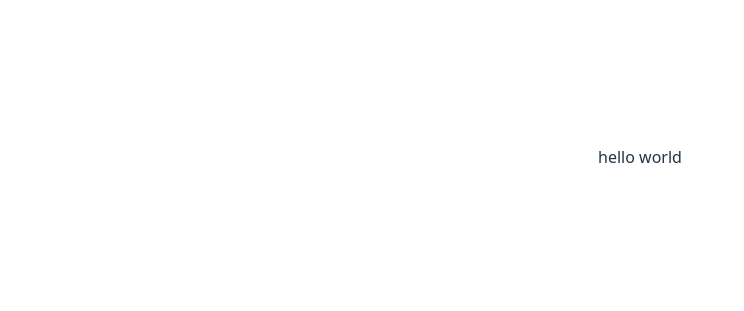
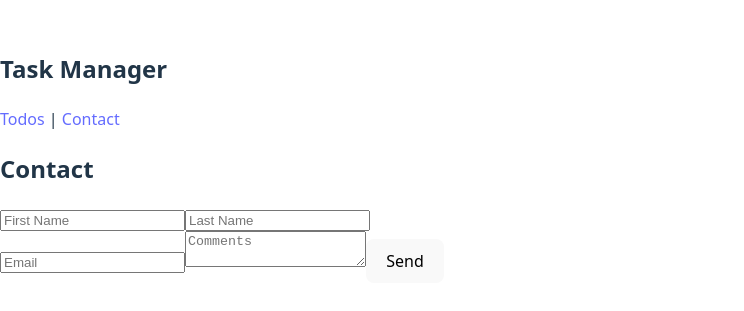
Before and after one commit to lruizrodr/Project_3, a React (Vite) app: page /contact in a window 1280 px wide. Shown: the part 243-554 px from the top of the page, without its empty margins (0-744 px from the left). Built offline with nearby package versions, Linux system fonts and the light colour scheme.

Commit message:
added todo main functions and base contact form

```diff
--- a/src/App.tsx
+++ b/src/App.tsx
@@ -1,18 +1,21 @@
-import { useState } from 'react'
-import reactLogo from './assets/react.svg'
-import viteLogo from '/vite.svg'
-import './App.css'
+import { BrowserRouter, Routes, Route, Navigate } from "react-router-dom";
+import NavBar from "./components/NavBar";
+import TodoPage from "./components/pages/TodoPage";
+import ContactPage from "./components/pages/ContactPage";
 
 function App() {
-
-
   return (
-    <>
-     <div>
-      <p>hello world</p>
-     </div>
-    </>
-  )
+    <BrowserRouter>
+      <NavBar />
+      <main>
+        <Routes>
+          <Route path="/" element={<Navigate to="/todos" replace />} />
+          <Route path="/todos" element={<TodoPage />} />
+          <Route path="/contact" element={<ContactPage />} />
+        </Routes>
+      </main>
+    </BrowserRouter>
+  );
 }
 
-export default App
+export default App;
--- a/src/components/NavBar.tsx
+++ b/src/components/NavBar.tsx
@@ -0,0 +1,14 @@
+import { Link } from "react-router-dom";
+
+function NavBar() {
+  return (
+    <nav>
+      <h2>Task Manager</h2>
+      <div>
+        <Link to="/todos">Todos</Link> | <Link to="/contact">Contact</Link>
+      </div>
+    </nav>
+  );
+}
+
+export default NavBar;
--- a/src/components/pages/ContactPage.tsx
+++ b/src/components/pages/ContactPage.tsx
@@ -0,0 +1,66 @@
+import { useState } from "react";
+
+function ContactPage() {
+  const [form, setForm] = useState({
+    firstName: "",
+    lastName: "",
+    email: "",
+    comments: "",
+  });
+
+  function handleChange(e: React.ChangeEvent<HTMLInputElement | HTMLTextAreaElement>) {
+    const { name, value } = e.target;
+    setForm(prev => ({ ...prev, [name]: value }));
+  }
+
+  function handleSubmit(e: React.FormEvent) {
+    e.preventDefault();
+    alert("Form Submitted!\n" + JSON.stringify(form, null, 2));
+  }
+
+  return (
+    <section>
+      <h2>Contact</h2>
+      <form onSubmit={handleSubmit}>
+        <div>
+          <input
+            name="firstName"
+            placeholder="First Name"
+            value={form.firstName}
+            onChange={handleChange}
+          />
+          <input
+            name="lastName"
+            placeholder="Last Name"
+            value={form.lastName}
+            onChange={handleChange}
+          />
+        </div>
+        <input
+          name="email"
+          type="email"
+          placeholder="Email"
+          value={form.email}
+          onChange={handleChange}
+        />
+        <textarea
+          name="comments"
+          placeholder="Comments"
+          value={form.comments}
+          onChange={handleChange}
+        />
+        <button type="submit">Send</button>
+      </form>
+    </section>
+  );
+}
+
+export default ContactPage;
+
+//# User Stories
+//  1) As a user, I can add a new todo item so that I don’t forget tasks I need to do.
+//  - Acceptance: Typing in the New Task field and pressing Add shows the item immediately at the top of the list.
+//  2) As a user, I can mark a todo as completed so I can clearly see what’s done.
+//  - Acceptance: Clicking the checkbox toggles the item and applies a strike-through style when completed.
+//  3) As a user, I can filter my todos by All, Completed, or Incomplete so I can focus on what matters.
+//  - Acceptance: Clicking a filter button updates the list without page reload; the active filter is visually highlighted.
--- a/src/components/pages/TodoPage.tsx
+++ b/src/components/pages/TodoPage.tsx
@@ -0,0 +1,102 @@
+import { useEffect, useReducer } from "react";
+
+type Todo = { id: number; text: string; completed: boolean };
+type Filter = "all" | "completed" | "incomplete";
+type State = { todos: Todo[]; filter: Filter };
+
+type Action =
+  | { type: "add"; text: string }
+  | { type: "toggle"; id: number }
+  | { type: "remove"; id: number }
+  | { type: "filter"; filter: Filter }
+  | { type: "load"; todos: Todo[] };
+
+function reducer(state: State, action: Action): State {
+  switch (action.type) {
+    case "add":
+      const newTodo: Todo = {
+        id: Date.now(),
+        text: action.text,
+        completed: false,
+      };
+      return { ...state, todos: [newTodo, ...state.todos] };
+    case "toggle":
+      return {
+        ...state,
+        todos: state.todos.map(t =>
+          t.id === action.id ? { ...t, completed: !t.completed } : t
+        ),
+      };
+    case "remove":
+      return { ...state, todos: state.todos.filter(t => t.id !== action.id) };
+    case "filter":
+      return { ...state, filter: action.filter };
+    case "load":
+      return { ...state, todos: action.todos };
+    default:
+      return state;
+  }
+}
+
+function TodoPage() {
+  const [state, dispatch] = useReducer(reducer, { todos: [], filter: "all" });
+
+  useEffect(() => {
+    const stored = localStorage.getItem("todos");
+    if (stored) dispatch({ type: "load", todos: JSON.parse(stored) });
+  }, []);
+
+  useEffect(() => {
+    localStorage.setItem("todos", JSON.stringify(state.todos));
+  }, [state.todos]);
+
+  const visibleTodos = state.todos.filter(todo => {
+    if (state.filter === "completed") return todo.completed;
+    if (state.filter === "incomplete") return !todo.completed;
+    return true;
+  });
+
+  function handleAdd(e: React.FormEvent<HTMLFormElement>) {
+    e.preventDefault();
+    const input = (e.currentTarget.elements.namedItem("todoText") as HTMLInputElement);
+    const text = input.value.trim();
+    if (text) {
+      dispatch({ type: "add", text });
+      input.value = "";
+    }
+  }
+
+  return (
+    <section>
+      <h2>Todos</h2>
+      <form onSubmit={handleAdd}>
+        <input name="todoText" placeholder="New task..." />
+        <button type="submit">Add</button>
+      </form>
+
+      <div>
+        <button onClick={() => dispatch({ type: "filter", filter: "all" })}>All</button>
+        <button onClick={() => dispatch({ type: "filter", filter: "completed" })}>Completed</button>
+        <button onClick={() => dispatch({ type: "filter", filter: "incomplete" })}>Incomplete</button>
+      </div>
+
+      <ul>
+        {visibleTodos.map(todo => (
+          <li key={todo.id}>
+            <input
+              type="checkbox"
+              checked={todo.completed}
+              onChange={() => dispatch({ type: "toggle", id: todo.id })}
+            />
+            <span style={{ textDecoration: todo.completed ? "line-through" : "none" }}>
+              {todo.text}
+            </span>
+            <button onClick={() => dispatch({ type: "remove", id: todo.id })}>X</button>
+          </li>
+        ))}
+      </ul>
+    </section>
+  );
+}
+
+export default TodoPage;
```
